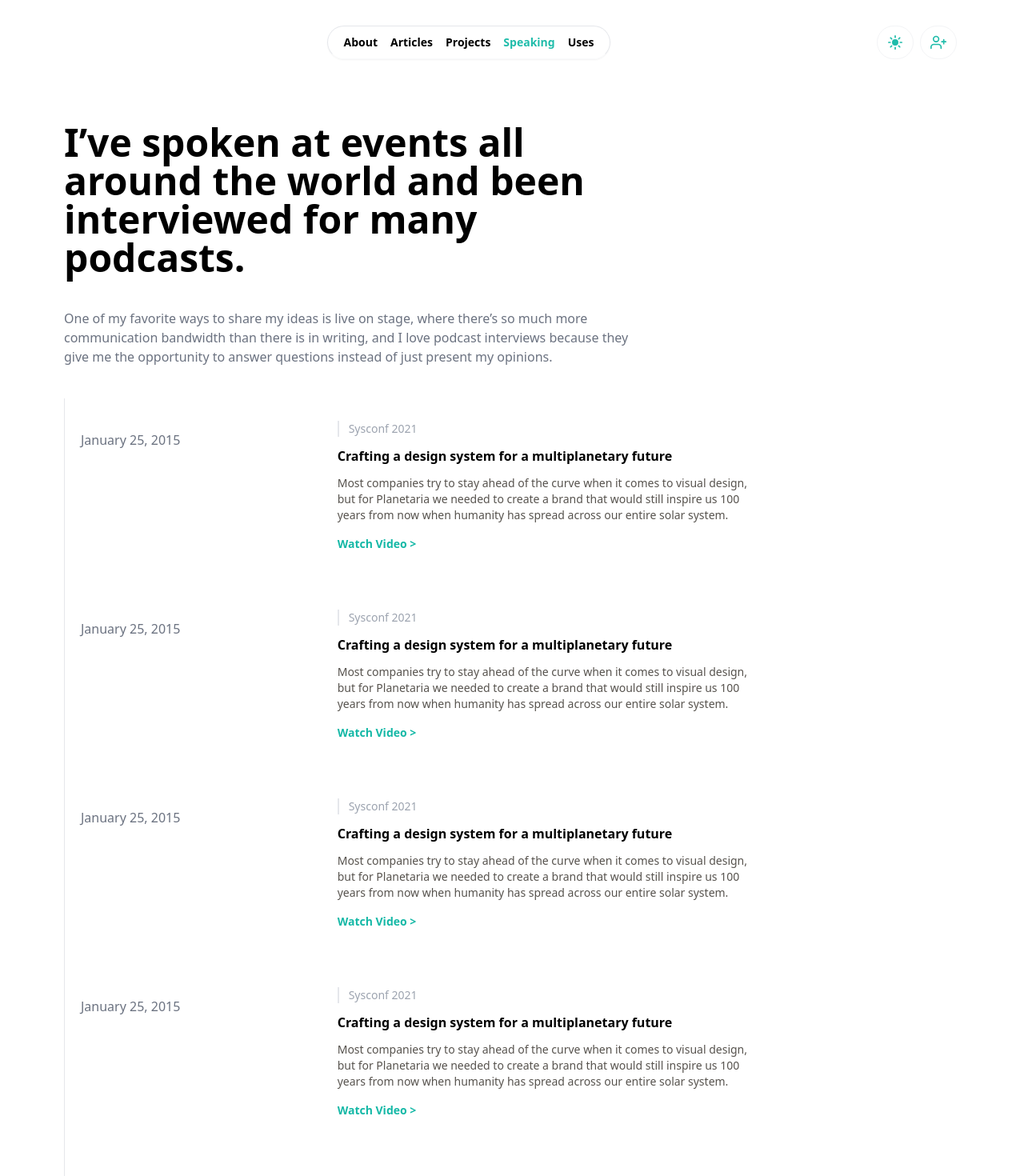
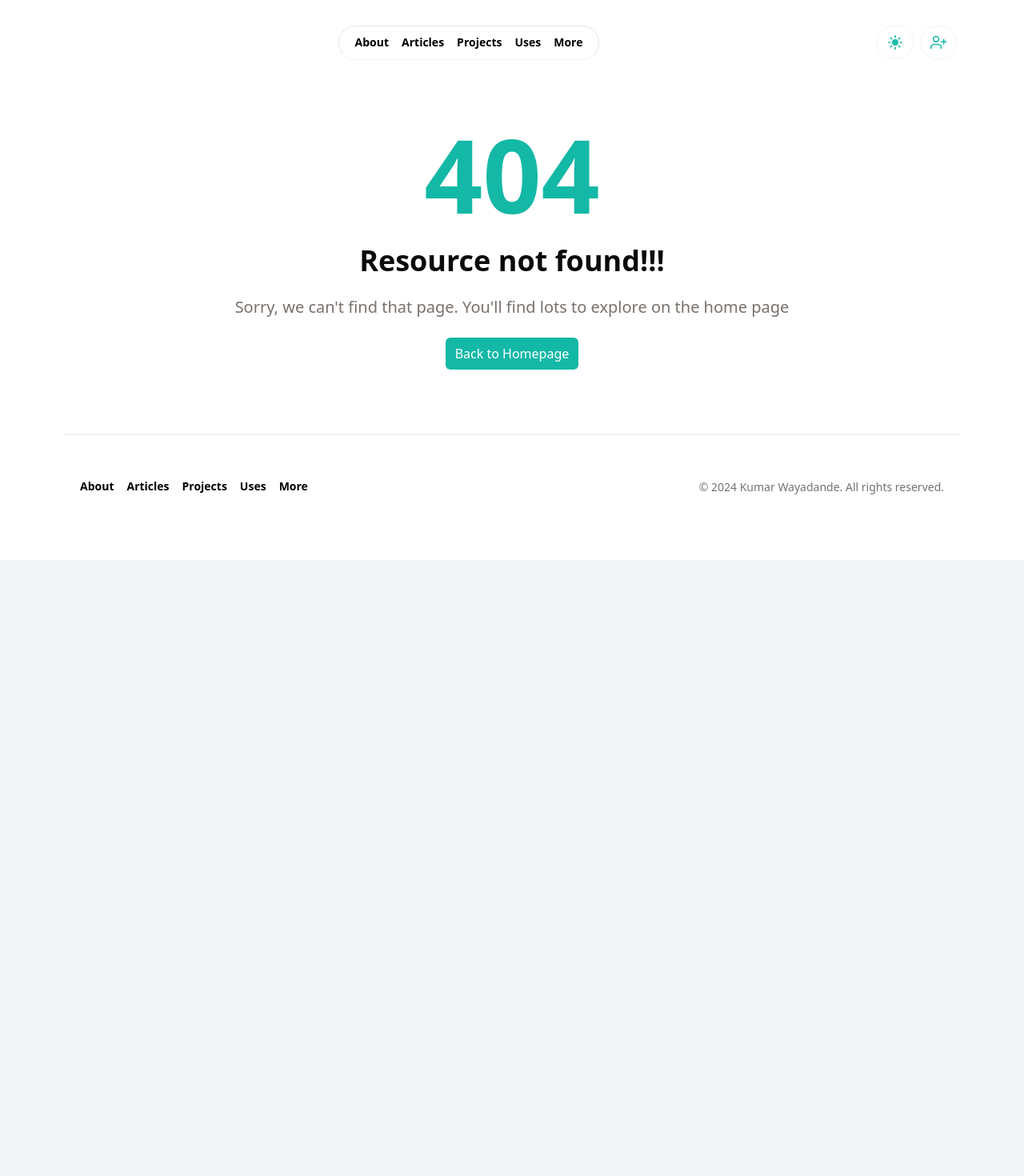
Before and after one commit to KumarWayadande/portfolio, a React (Vite) app: page /speaking in a window 1280 px wide. Shown: the top 1470 px of the page at 80% size. After the commit the page ends 800 px from the top, so only its background shows below. Built offline with nearby package versions, Linux system fonts and the light colour scheme.

Commit message:
some code changed | speaking component removed | new details to be added

```diff
--- a/package.json
+++ b/package.json
@@ -19,6 +19,7 @@
     "axios": "^1.7.2",
     "cors": "^2.8.5",
     "firebase": "^10.12.5",
+    "flowbite-react": "^0.10.2",
     "html-react-parser": "^5.1.12",
     "jsonwebtoken": "^9.0.2",
     "quill": "^2.0.2",
--- a/src/components/article-components/ArticleContainer.jsx
+++ b/src/components/article-components/ArticleContainer.jsx
@@ -1,9 +1,16 @@
 import Article from "./Article";
 import Heading from "../utility components/Heading.jsx";
 import HeadingContainer from "../utility components/HeadingContainer.jsx";
-import SubHeading from "../utility components/SubHeading.jsx";
+// import SubHeading from "../utility components/SubHeading.jsx";
 import axios from "axios";
 import { useLoaderData } from "react-router-dom";
+
+const tags = [
+  "Software",
+  "Programming Languages",
+  "AWS",
+  "Underworld",
+];
 
 // Component that acts as a wrapper for all articles
 // This gives view of all articles in abstract way
@@ -20,14 +27,20 @@ const ArticleContainer = () => {
     <div className="article-container my-20">
       {/* Main heading of page */}
       <HeadingContainer>
-        <Heading
-          heading="Writing on software design, company building, and the aerospace
-          industry."
-        />
-        <SubHeading
-          subHeading="All of my long-form thoughts on programming, leadership, product
-          design, and more, collected in chronological order."
-        />
+        <Heading heading="Writing on software design, psychology and criminal activities." />
+        {/* <SubHeading subHeading="All of my long-form thoughts on programming, leadership, india's underworld and more, collected in chronological order." /> */}
+        <div className="tags-container my-10 p-4 overflow-scroll">
+          {tags.map((item, index) => {
+            return (
+              <kbd
+                key={index}
+                className="cursor-pointer mx-1 px-2 py-1.5 text-xs font-semibold text-gray-800 bg-gray-100 border border-gray-200 rounded-lg dark:bg-gray-600 dark:text-gray-100 dark:border-gray-500"
+              >
+                {item}
+              </kbd>
+            );
+          })}
+        </div>
       </HeadingContainer>
 
       {lengthOfArticles > 0 && (
@@ -38,15 +51,16 @@ const ArticleContainer = () => {
               /* return <Article {...article} key={index} />;    // Article wrapper */
             }
             return (
-              <Article {...ARTICLES[lengthOfArticles - 1 - index]} key={index} />
+              <Article
+                {...ARTICLES[lengthOfArticles - 1 - index]}
+                key={index}
+              />
             ); // Article wrapper
           })}
           {/* End of all articles */}
         </div>
       )}
-      {
-        lengthOfArticles == 0 && <p>No Articles Found!!!</p>
-      }
+      {lengthOfArticles == 0 && <p>No Articles Found!!!</p>}
     </div>
   );
 };
--- a/src/components/pages/routes.jsx
+++ b/src/components/pages/routes.jsx
@@ -42,7 +42,7 @@ const router = createBrowserRouter([
         ],
       },
       { path: "projects", element: <ProjectContainer /> },
-      { path: "speaking", element: <Speaking /> },
+      { path: "more", element: <Speaking /> },
       { path: "uses", element: <Uses /> },
       { path: "error", element: <Error /> },
       {
--- a/src/components/speaking-components/Speaking.jsx
+++ b/src/components/speaking-components/Speaking.jsx
@@ -1,25 +1,26 @@
-import HeadingContainer from "../utility components/HeadingContainer";
-import Heading from "../utility components/Heading";
-import SubHeading from "../utility components/SubHeading";
-import SpeakingInfo from "./SpeakingInfo";
-import SPEAKING_INFO from "../../contents/speaking-info";
+// import HeadingContainer from "../utility components/HeadingContainer";
+// import Heading from "../utility components/Heading";
+// import SubHeading from "../utility components/SubHeading";
+// import SpeakingInfo from "./SpeakingInfo";
+// import SPEAKING_INFO from "../../contents/speaking-info";
 const Speaking = () => {
   return (
     <div className="speaking-container">
-      <HeadingContainer>
+      {/* <HeadingContainer>
         <Heading heading="I’ve spoken at events all around the world and been interviewed for many podcasts." />
         <SubHeading subHeading="One of my favorite ways to share my ideas is live on stage, where there’s so much more communication bandwidth than there is in writing, and I love podcast interviews because they give me the opportunity to answer questions instead of just present my opinions." />
-      </HeadingContainer>
+      </HeadingContainer> */}
 
-      <div className="article-card-container flex flex-col border-l-[1px] border-b-gray-50 md:w-[80%] sm:pl-5 dark:border-gray-700 ">
+      {/* <div className="article-card-container flex flex-col border-l-[1px] border-b-gray-50 md:w-[80%] sm:pl-5 dark:border-gray-700 "> */}
         {/* All articles */}
 
-        {SPEAKING_INFO.map((item) => {
+        {/* {SPEAKING_INFO.map((item) => {
           return <SpeakingInfo key={item.id} {...item} />;
-        })}
+        })} */}
 
         {/* End of all articles */}
-      </div>
+      {/* </div> */}
+      Crime activities
     </div>
   );
 };
--- a/src/contents/Nav-item-info.js
+++ b/src/contents/Nav-item-info.js
@@ -19,14 +19,14 @@ export const NAV_ITEM_INFO = [
   },
   {
     id:"NAV_ITEM_04",
-    content: "Speaking",
+    content: "Uses",
     isBottomBorder: true,
-    path:"speaking"
+    path:"uses"
   },
   {
     id:"NAV_ITEM_05",
-    content: "Uses",
+    content: "More",
     isBottomBorder: false,
-    path:"uses"
-  },
+    path:"more"
+  }
 ];
--- a/src/contents/Navbar-item-info.js
+++ b/src/contents/Navbar-item-info.js
@@ -16,12 +16,12 @@ export const NAVBAR_ITEM_INFO = [
   },
   {
     id: "NAVBAR_ITEM_04",
-    navbarHeading: "Speaking",
-    path: "speaking",
+    navbarHeading: "Uses",
+    path: "uses",
   },
   {
     id: "NAVBAR_ITEM_05",
-    navbarHeading: "Uses",
-    path: "uses",
-  },
+    navbarHeading: "More",
+    path: "more",
+  }
 ];
```
Also changed, not shown: 1 other file (tests, documents, lock files or other folders).
